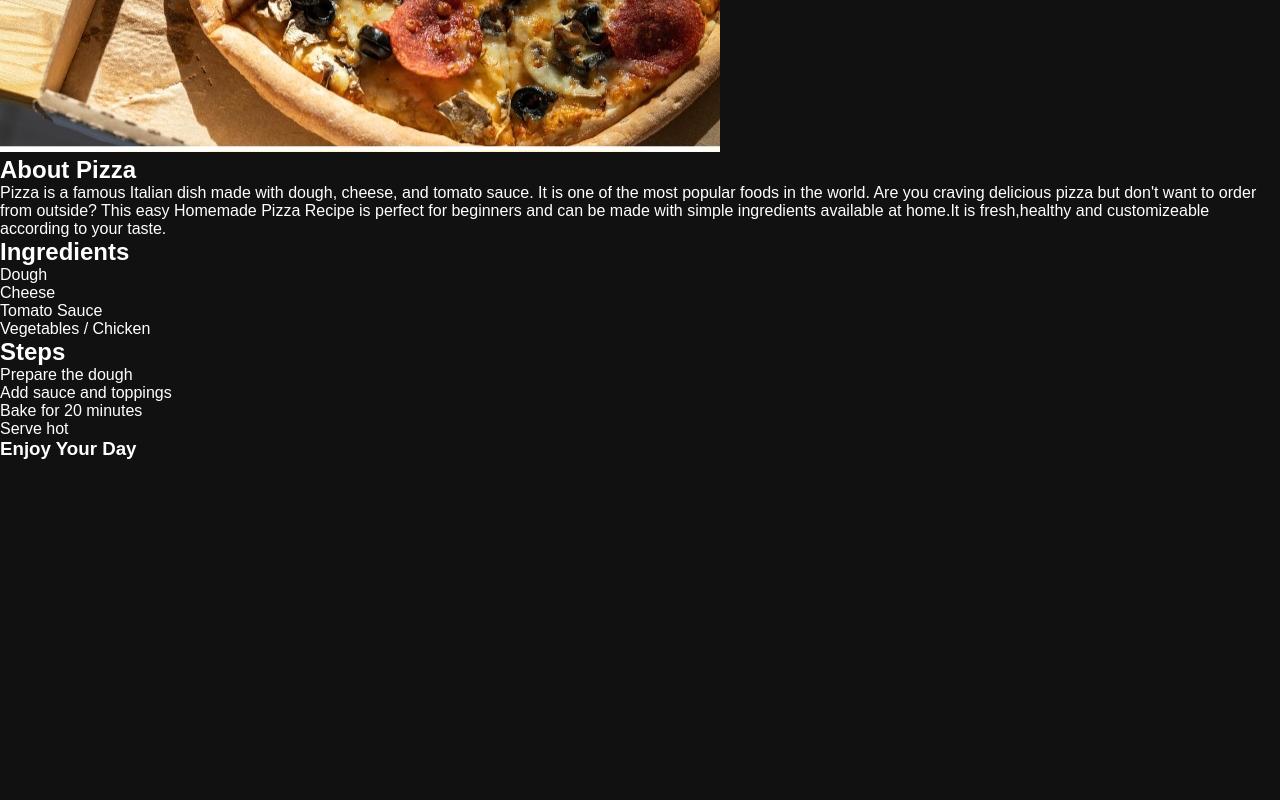
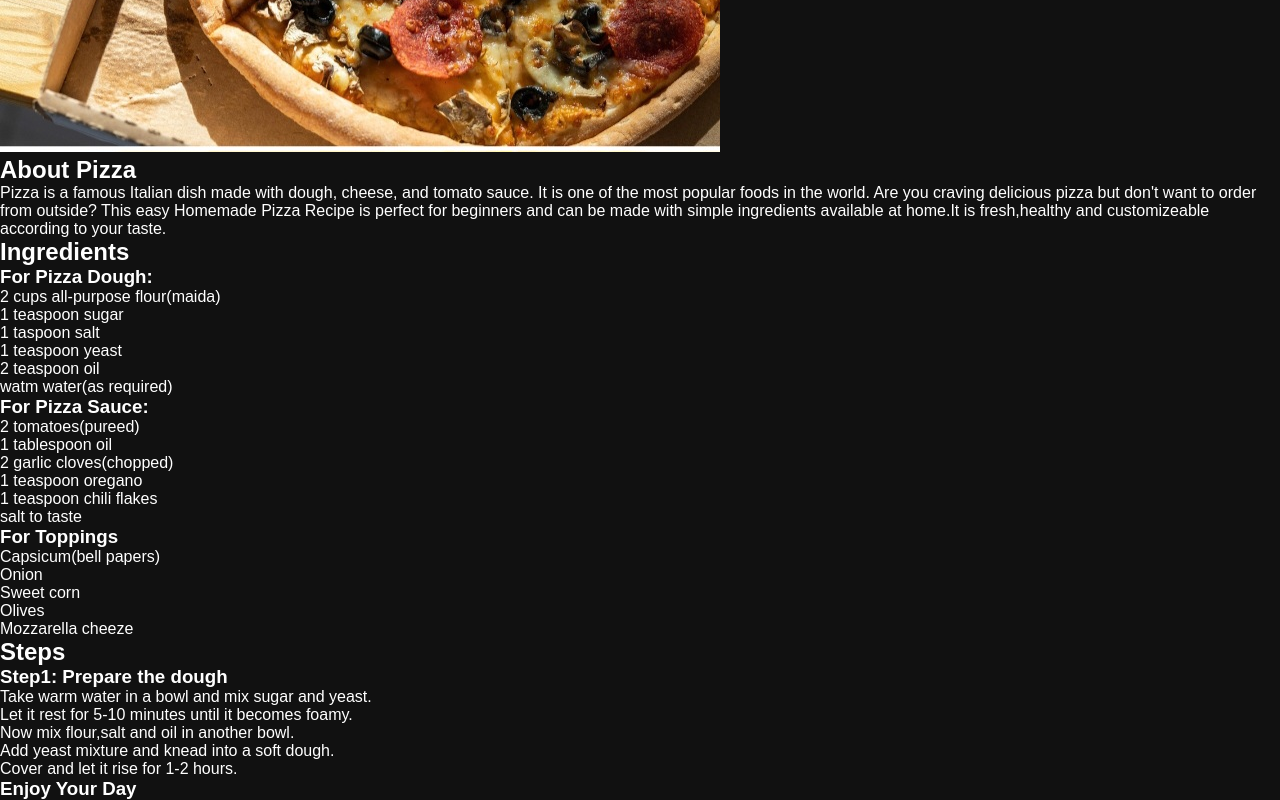
Before and after one commit to Hareem2910/Recipe-Website.github.io, a plain HTML site: page pizza.html in a window 1280 px wide. Shown: the part 430-1230 px from the top of the page. Before the commit the page ends 890 px from the top, so only its background shows below. Drawn offline with Linux system fonts and the light colour scheme.

Commit message:
Update pizza.html

```diff
--- a/pizza.html
+++ b/pizza.html
@@ -25,20 +25,43 @@ This easy Homemade Pizza Recipe is perfect for beginners and can be made with si
 </p>
 
   <h2>Ingredients</h2>
+<h3>For Pizza Dough:</h3>
+
   <ul>
-    <li>Dough</li>
-    <li>Cheese</li>
-    <li>Tomato Sauce</li>
-    <li>Vegetables / Chicken</li>
+    <li>2 cups all-purpose flour(maida)</li>
+    <li>1 teaspoon sugar</li>
+    <li>1 taspoon salt</li>
+    <li>1 teaspoon yeast</li>
+    <li>2 teaspoon oil</li>
+    <li>watm water(as required)</li>
   </ul>
+<h3>For Pizza Sauce:</h3>
+ <ul>
+    <li>2 tomatoes(pureed)</li>
+    <li>1 tablespoon oil</li>
+    <li>2 garlic cloves(chopped)</li>
+    <li>1 teaspoon oregano</li>
+    <li>1 teaspoon chili flakes</li>
+    <li>salt to taste</li>
+ </ul>
+<h3>For Toppings</h3>
+ <ul>
+    <li>Capsicum(bell papers)</li>
+    <li>Onion</li>
+    <li>Sweet corn</li>
+    <li>Olives</li>
+    <li>Mozzarella cheeze</li>
+  <h2>Steps</h2>
 
-  <h2>Steps</h2>
-  <ol>
-    <li>Prepare the dough</li>
-    <li>Add sauce and toppings</li>
-    <li>Bake for 20 minutes</li>
-    <li>Serve hot</li>
+<h3>Step1: Prepare the dough</h3>
+ <ol>
+    <li>Take warm water in a bowl and mix sugar and yeast.</li>
+    <li>Let it rest for 5-10 minutes until it becomes foamy.</li>
+    <li>Now mix flour,salt and oil in another bowl.</li>
+    <li>Add yeast mixture and knead into a soft dough.</li>
+    <li>Cover and let it rise for 1-2 hours.</li>
   </ol>
+
   <h3>Enjoy Your Day</h3>
 
 </div>
```
